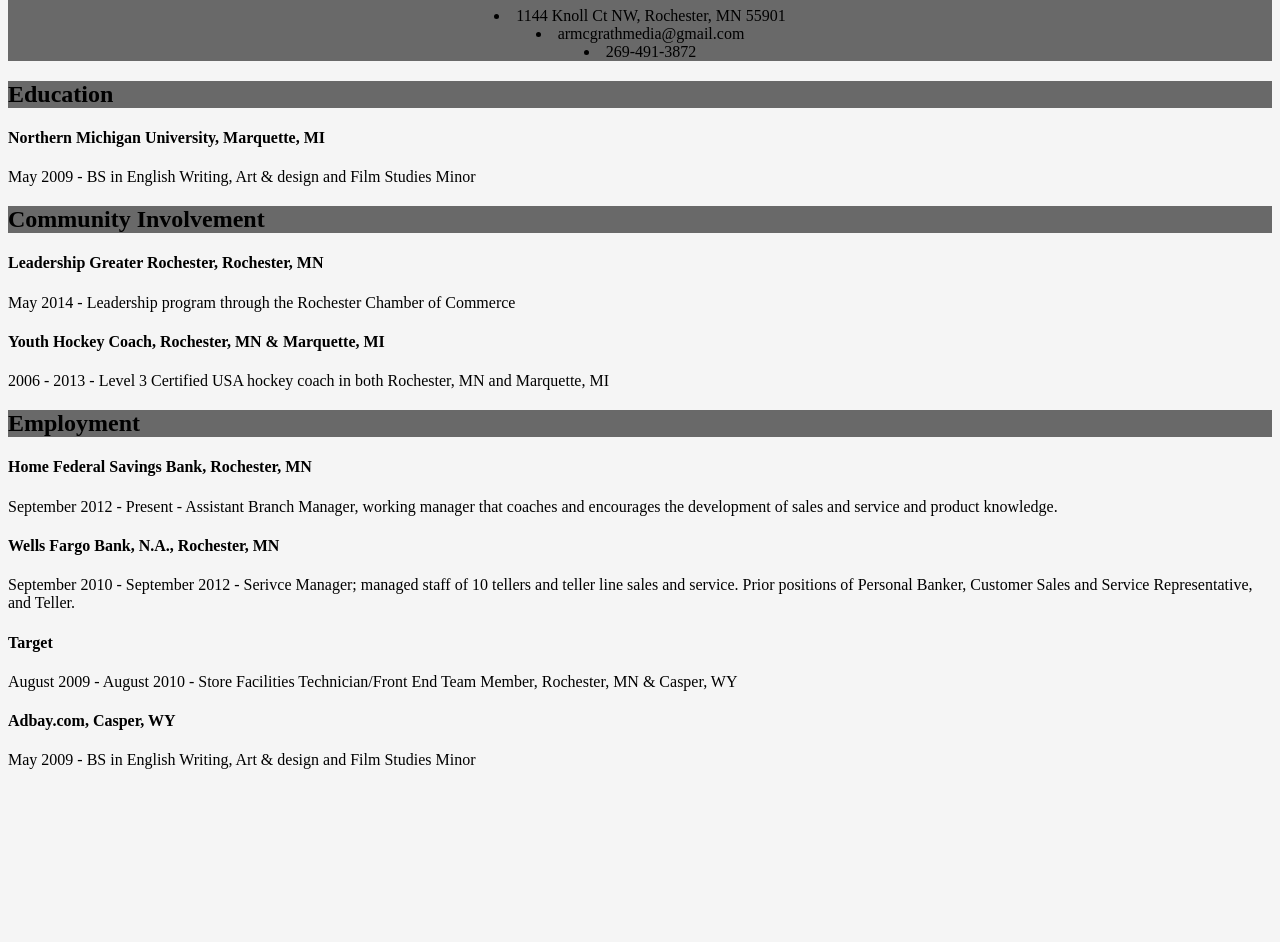
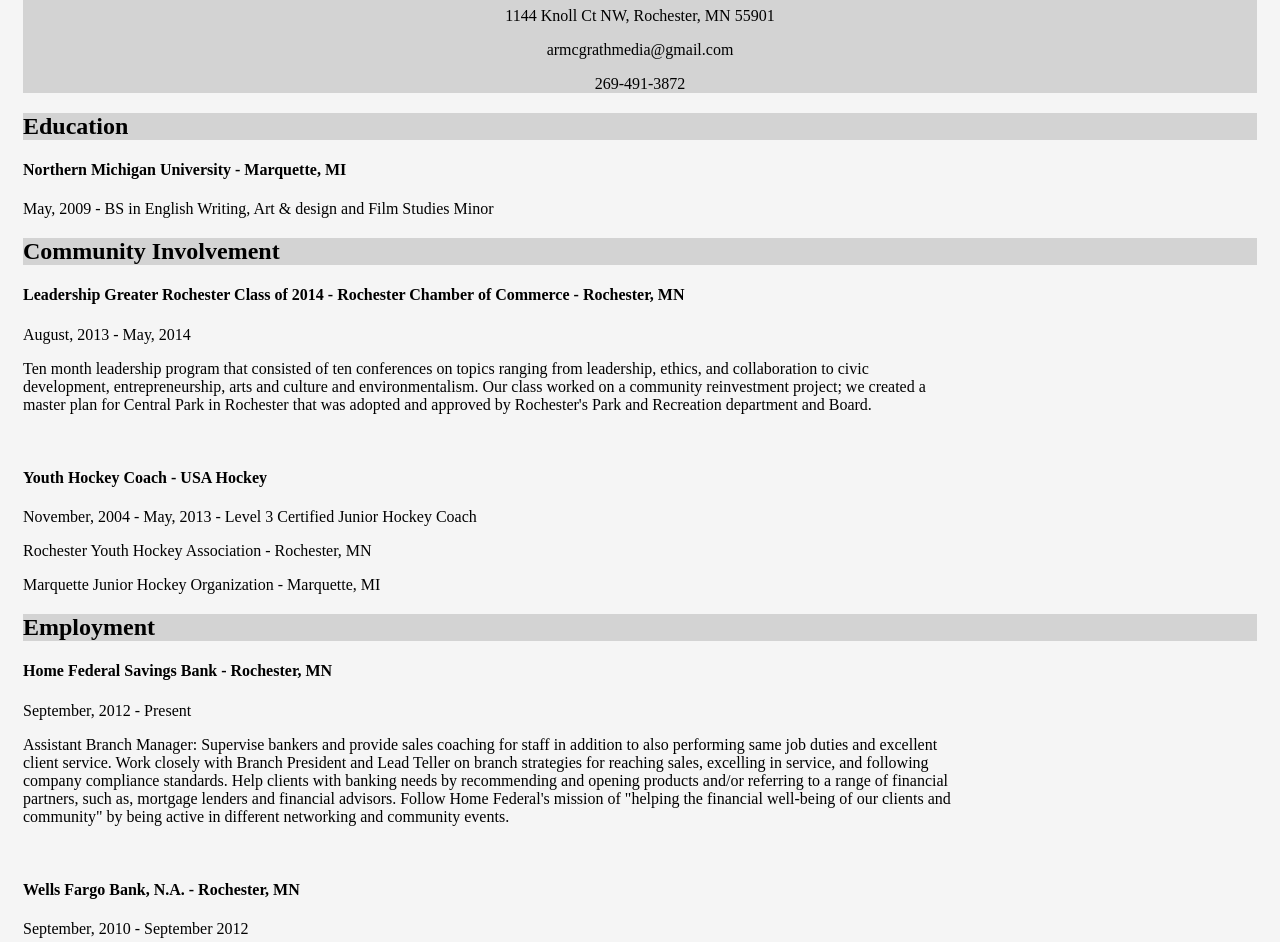
Before and after one commit to Mbob023/Mbob023.github.io, a plain HTML site: page index.html in a window 1280 px wide. Shown: the part 73-1015 px from the top of the page. Before the commit the page ends 858 px from the top, so only its background shows below. Drawn offline with Linux system fonts and the light colour scheme.

Commit message:
Edit for Prime Application
Final Format .css edit for Prime Application.

```diff
--- a/index.css
+++ b/index.css
@@ -1,22 +1,24 @@
 html {
 	background-color: whitesmoke;
+	padding-left: 15px;
+	padding-right: 15px;
+
 }
 
 .heading {
 	text-align: center;
-	background-color: dimgray;
+	background-color: lightgray;
 	color:black;
 }
 
 
 h2 {
 
-   background-color: dimgray;
+   background-color: lightgray;
    color:black;
 }
 
+.experience p {
 
-h4,p {
-
-    ;
+	padding-right: 300px;
 }
--- a/index.html
+++ b/index.html
@@ -9,37 +9,76 @@
 <div class="heading">
 <title>Aaron R McGrath Resume</title>
  <h1>Aaron R McGrath</h1>
-  <li>1144 Knoll Ct NW, Rochester, MN 55901</li>
-  <li>armcgrathmedia@gmail.com</li>
-  <li>269-491-3872</li>
+  <p>1144 Knoll Ct NW, Rochester, MN 55901</p>
+  <p>armcgrathmedia@gmail.com</p>
+  <p>269-491-3872</p>
 </div>
 
 <body>
+
 <div class="experience">
- <h2>Education</h2>
-  <h4>Northern Michigan University, Marquette, MI</h4>
-    <p>May 2009 - BS in English Writing, Art & design and Film Studies Minor</p>
 
-<h2>Community Involvement</h2>
-  <h4>Leadership Greater Rochester, Rochester, MN</h4>
-    <p>May 2014 - Leadership program through the Rochester Chamber of Commerce</p>
+  <h2>Education</h2>
+   <h4>Northern Michigan University - Marquette, MI</h4>
+     <p>May, 2009 - BS in English Writing, Art & design and Film Studies Minor</p>
 
-<h4>Youth Hockey Coach, Rochester, MN & Marquette, MI</h4>
-    <p>2006 - 2013 - Level 3 Certified USA hockey coach in both Rochester, MN and Marquette, MI</p>
 
-<h2>Employment</h2>
-  <h4>Home Federal Savings Bank, Rochester, MN</h4>
-    <p>September 2012 - Present - Assistant Branch Manager, working manager that coaches and encourages the development of sales and service and product knowledge.</p>
+  <h2>Community Involvement</h2>
+   <h4>Leadership Greater Rochester Class of 2014 - Rochester Chamber of Commerce - Rochester, MN</h4>
+     <p>August, 2013 - May, 2014</p>
+     <p>Ten month leadership program that consisted of ten conferences on topics ranging from leadership, ethics, and collaboration to civic development, entrepreneurship, arts and culture and environmentalism. Our class worked on a community reinvestment project; we created a master plan for Central Park in Rochester that was adopted and approved by Rochester's Park and Recreation department and Board.</p>
 
-  <h4>Wells Fargo Bank, N.A., Rochester, MN</h4>
-    <p>September 2010 - September 2012  - Serivce Manager; managed staff of 10 tellers and teller line sales and service. Prior positions of Personal Banker, Customer Sales and Service Representative, and Teller.</p>
+  <br>
 
-  <h4>Target</h4>
-    <p>August 2009 - August 2010 - Store Facilities Technician/Front End Team Member, Rochester, MN & Casper, WY</p>
+  <h4>Youth Hockey Coach - USA Hockey</h4>
+    <p>November, 2004 - May, 2013 - Level 3 Certified Junior Hockey Coach</p>
+    <p>Rochester Youth Hockey Association - Rochester, MN</p>
+    <p>Marquette Junior Hockey Organization - Marquette, MI</p>
 
-  <h4>Adbay.com, Casper, WY</h4>
-    <p>May 2009 - BS in English Writing, Art & design and Film Studies Minor</p>
+
+ <h2>Employment</h2>
+  <h4>Home Federal Savings Bank - Rochester, MN</h4>
+    <p>September, 2012 - Present</p>
+    <p>Assistant Branch Manager: Supervise bankers and provide sales coaching for staff in addition to also performing same job duties and excellent client service. Work closely with Branch President and Lead Teller on branch strategies for reaching sales, excelling in service, and following company compliance standards. Help clients with banking needs by recommending and opening products and/or referring to a range of financial partners, such as, mortgage lenders and financial advisors. Follow Home Federal's mission of "helping the financial well-being of our clients and community" by being active in different networking and community events.</p>
+
+ <br>
+
+  <h4>Wells Fargo Bank, N.A. - Rochester, MN</h4>
+    <p>September, 2010 - September 2012</p>
+    <p>Service Manager: Managed a teller team of ten to ensure timely and efficient transaction processing. Hired, trained and coached a team successful in service and sales referrals. Responsible for scheduling staff to maximize resources and achieve service and sales goals. Maintained compliance with audit and operational regulations and guidelines.</p>
+    <p>Personal Banker: Assisted customers with financial services and built relationships through education and recommendation of products. Worked proficiently in multiple information systems to preserve accuracy of information, create customer profiles, and utilize resources. Opened, closed, and maintained a plethora of accounts for clientele.</p>
+
+ <br>
+
+  <h4>Target - Rochester, MN/Casper, WY</h4>
+    <p>August, 2009 - September 2010</p>
+    <p>Store Facility Technician: Managed Target's brand maintenance while promoting a safe culture for a better guest experience. Sustained everyday facility responsibilities, including but not limited to, lighting, store appearance, safe and operable powered equipment, and communication of issues with store management. Supervised outside vendors such as a housekeeping crew, plumbers, electricians, and Heating, Ventilation, and Air Conditioning personnel. Trained Target team members on all equipment.</p>
+
+ <br>
+
+  <h4>Adbay.com - Casper, WY</h4>
+    <p>January, 2010 - July, 2010</p>
+    <p>Video Assistant: Worked on tasks that supported the Video Manager and Motion Graphic Artist. Logged and captured footage, created tape and disc libraries, edited commercials, and built motion graphic pieces.</p>
+
+ <br>
+
+  <h4>KCWY News 13 - Casper, WY</h4>
+    <p>June, 2009 - December, 2009</p>
+    <p>Production Assistant: Assisted in the production of the morning and evening news broadcasts. Completed graphics, packages, edited stories, and prepared the studio prior to shows on a daily basis. Ran cameras and audio, as well as shot footage on location with reporters.</p>
+
+ <br>
+
+  <h4>Video Concepts - Marquette, MI</h4>
+    <p>March, 2004 - May, 2009</p>
+    <p>Videographer/Office Manager: Main camera operator, production support, and assistant editor. Skilled in multi-tasking both video production and office needs. Established and sustained client contact and support. Managed day-to-day operations of office and maintained video equipment. Well versed in Final Cut Pro and Adobe After Effects.</p>
+
+ <br>
+ <br>
+ <br>
+
 </div>
+
+
 </body>
 
 
```
